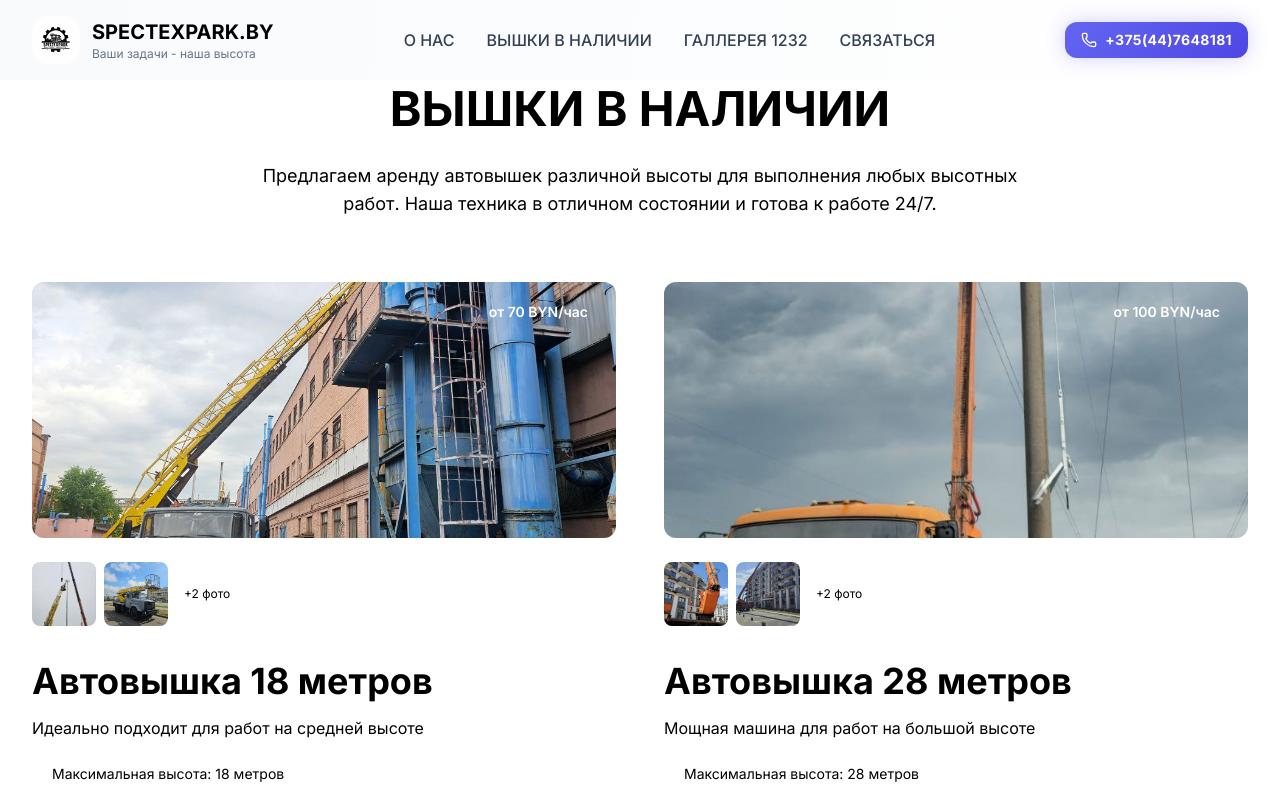
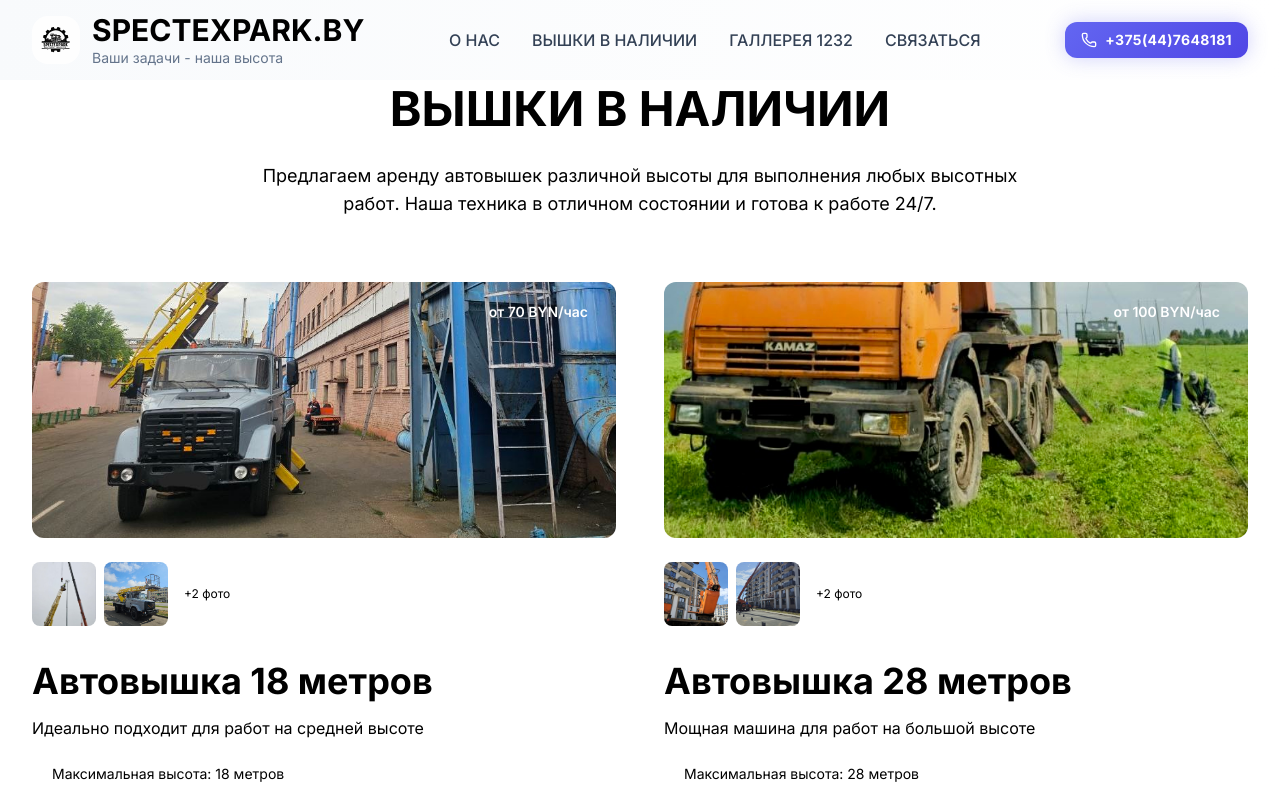
Before and after one commit to shuliakleonid/spectexpark.by, a Next.js app: page / in a window 1280 px wide. Shown: the top 798 px of the page. Built offline with nearby package versions, Linux system fonts and the light colour scheme.

Commit message:
fix minor issue

```diff
--- a/src/components/layout/Header.tsx
+++ b/src/components/layout/Header.tsx
@@ -104,10 +104,10 @@ const Header = () => {
               </div>
             </div>
             <div className="flex flex-col">
-              <span className="text-xl font-bold text-gradient-primary">
+              <span className="text-3xl font-bold text-gradient-primary">
                 SPECTEXPARK.BY
               </span>
-              <span className="text-xs text-neutral-500 dark:text-neutral-400">
+              <span className="text-sm text-neutral-500 dark:text-neutral-400">
                 Ваши задачи - наша высота
               </span>
             </div>
--- a/src/components/sections/Equipment.tsx
+++ b/src/components/sections/Equipment.tsx
@@ -120,6 +120,7 @@ const Equipment = () => {
                   alt={item.title}
                   fill
                   className="object-cover transition-transform duration-300 group-hover:scale-105"
+                  style={{ objectPosition: 'center bottom' }}
                 />
                 <div className="absolute top-4 right-4 bg-primary text-white px-3 py-1 rounded-full text-sm font-semibold">
                   {item.price}
@@ -143,7 +144,7 @@ const Equipment = () => {
                       src={image}
                       alt={`${item.title} - фото ${imgIndex + 2}`}
                       fill
-                      className="object-cover"
+                      className="object-cover object-center"
                     />
                   </div>
                 ))}
@@ -240,7 +241,7 @@ const Equipment = () => {
                     alt={`${selectedEquipment.title} - фото ${index + 1}`}
                     width={64}
                     height={64}
-                    className="object-cover w-full h-full"
+                    className="object-cover object-center w-full h-full"
                   />
                 </div>
               ))}
```
Also changed, not shown: public/images/equipment/auto_18-1.jpeg, public/images/equipment/auto_28-1.jpeg.
